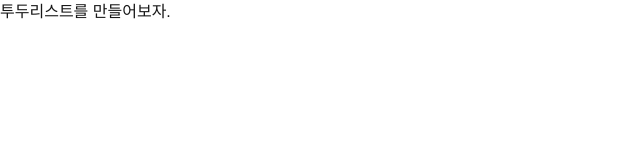
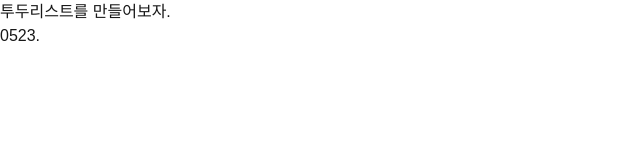
Before and after one commit to usuny0317/practice1, a Next.js app: page / in a window 1280 px wide. Shown: the top 160 px of the page, without its empty margins (0-640 px from the left). Built offline with nearby package versions, Linux system fonts and the light colour scheme; data requests are answered from the project's data file.

Commit message:
✨ 투두 리스트 데이터 전부 가져오기

```diff
--- a/db.json
+++ b/db.json
@@ -2,7 +2,7 @@
   "todos": [
     {
       "id": "6e88",
-      "title": "투두리스트 만들어보자.",
+      "title": "0523.",
       "done": false
     }
   ]
--- a/src/app/page.tsx
+++ b/src/app/page.tsx
@@ -1,3 +1,17 @@
-export default function Home() {
-  return <div>투두리스트를 만들어보자.</div>;
-}
+import { getTodoService } from "@/services/getTodoService";
+import { Todo } from "@/types";
+const Home = async () => {
+  const Tododata = await getTodoService();
+  return (
+    <div>
+      투두리스트를 만들어보자.
+      <div>
+        {Tododata.map((data: Todo) => {
+          return <div key={data.id}>{data.title} </div>;
+        })}
+      </div>
+    </div>
+  );
+};
+
+export default Home;
--- /dev/null
+++ b/src/constants.ts
@@ -0,0 +1,4 @@
+export const API_URL = "http://localhost:3000/todos";
+export const ERORR = {
+  GET: "데이터를 불러오는 중에 오류가 있었습니다.",
+};
--- /dev/null
+++ b/src/services/getTodoService.ts
@@ -0,0 +1,9 @@
+import { API_URL, ERORR } from "@/constants";
+
+export const getTodoService = async () => {
+  const res = await fetch(API_URL);
+  if (!res.ok) {
+    throw new Error(ERORR.GET);
+  }
+  return res.json();
+};
--- /dev/null
+++ b/src/types.ts
@@ -0,0 +1,5 @@
+export type Todo = {
+  id: string;
+  title: string;
+  done: boolean;
+};
```
